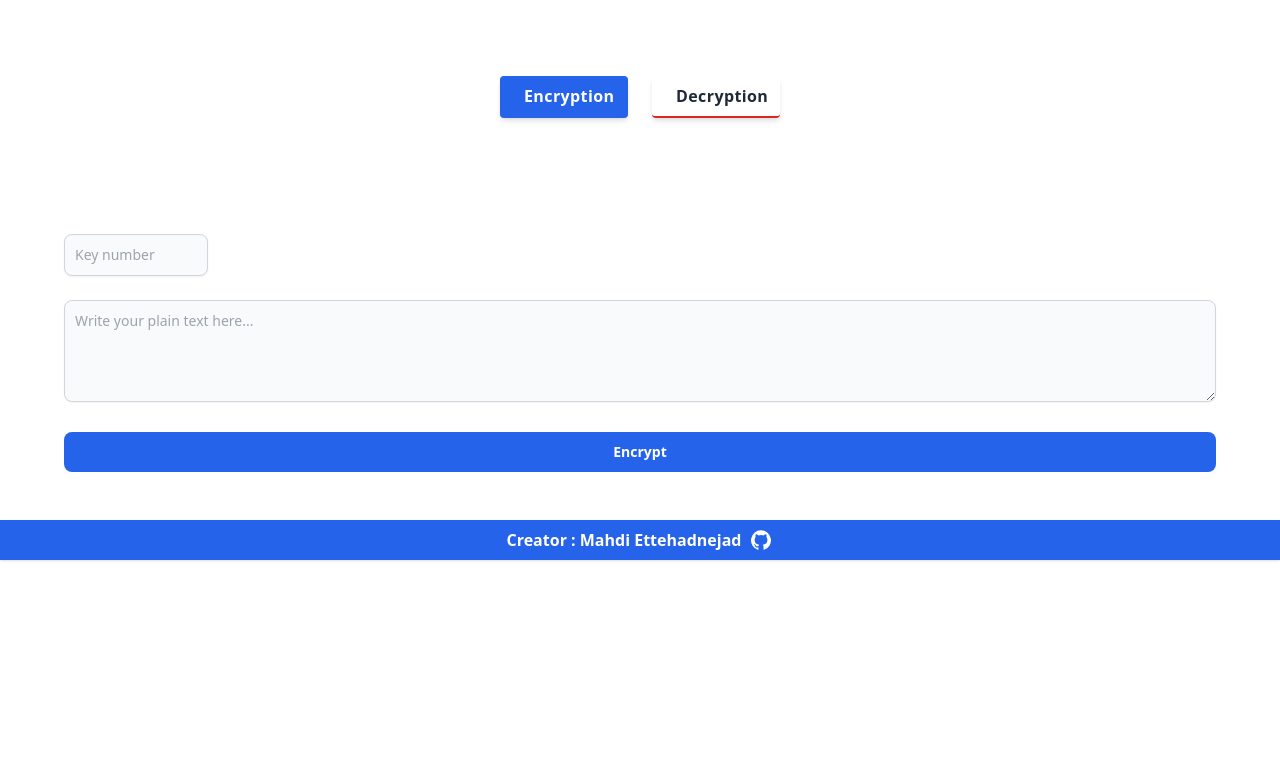
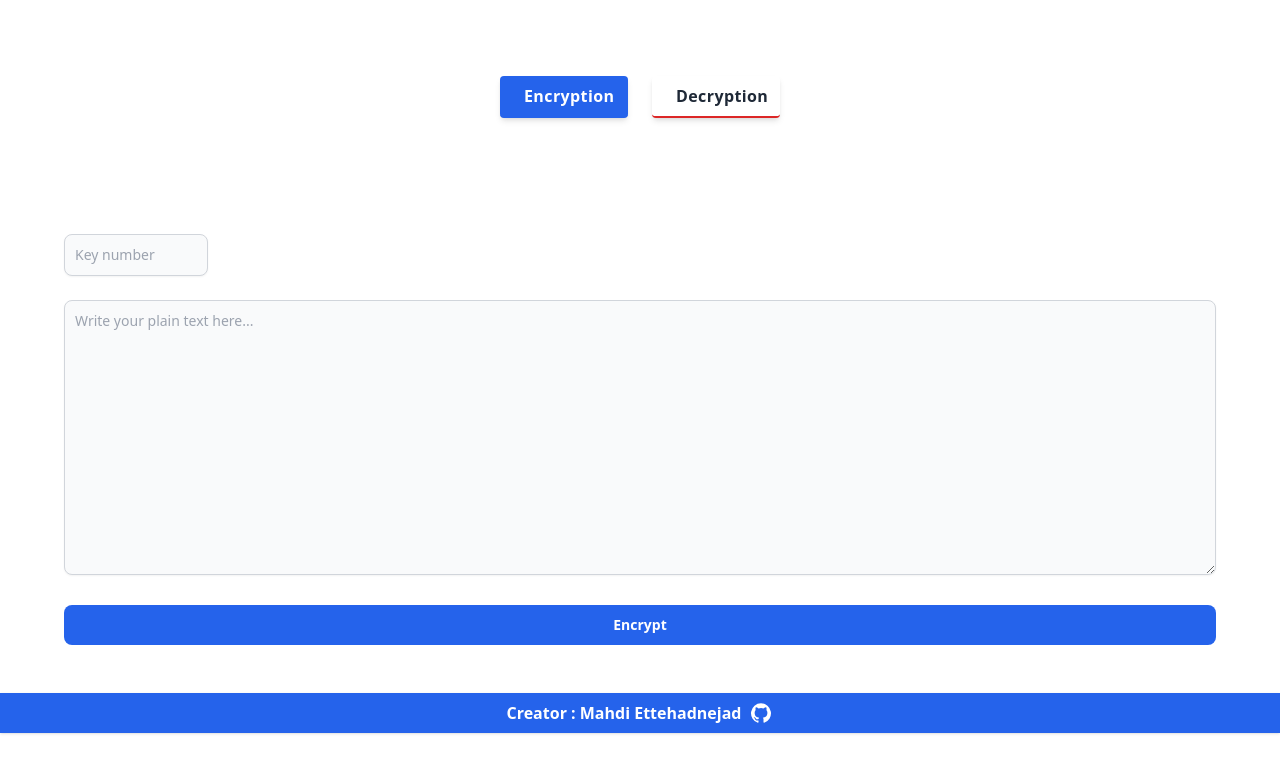
Before and after one commit to mahdi-eth/Encryption-Webapp, a React (Vite) app in the folder view/: page / in a window 1280 px wide. Shown: the top 772 px of the page. Built offline with nearby package versions, Linux system fonts and the light colour scheme.

Commit message:
Footer debugged

```diff
--- a/view/src/components/encryption/index.jsx
+++ b/view/src/components/encryption/index.jsx
@@ -43,7 +43,7 @@ export function Encryption({ condition }) {
                             rows="4"
                             className={
                                 condition
-                                    ? "focus:ring-blue-400 focus:border-blue-500 dark:focus:ring-blue-500 dark:focus:border-blue-500 " +
+                                    ? "focus:ring-blue-400 min-h-275 focus:border-blue-500 dark:focus:ring-blue-500 dark:focus:border-blue-500 " +
                                       textInputClasses
                                     : "focus:ring-red-400 focus:border-red-500 dark:focus:ring-red-500 dark:focus:border-red-500 " +
                                       textInputClasses
--- a/view/tailwind.config.cjs
+++ b/view/tailwind.config.cjs
@@ -6,6 +6,9 @@ module.exports = {
   ],
   theme: {
     extend: {},
+    minHeight: {
+      '275': '275px',
+    }
   },
   plugins: [],
 }
```
